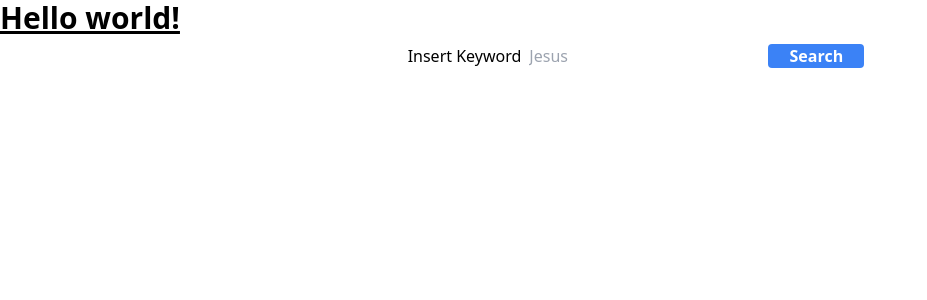
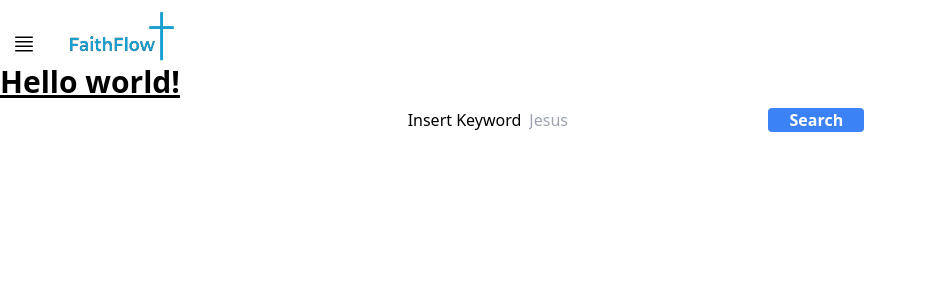
Before and after one commit to Felpo123/Faithflow, a React (Vite) app in the folder Faithflow/: page / in a window 1280 px wide. Shown: the top 300 px of the page, without its empty margins (0-927 px from the left). Built offline with nearby package versions, Linux system fonts and the light colour scheme.

Commit message:
NavBar created, added Faithflow Logo

```diff
--- a/Faithflow/src/App.jsx
+++ b/Faithflow/src/App.jsx
@@ -1,9 +1,25 @@
 import { useState, useEffect } from "react";
 import { keywordService } from "./service/keyword.js";
+function Navbar(){
+  return(
+    <header className="flex items-center justify-start gap-4">
+      <svg xmlns="http://www.w3.org/2000/svg" viewBox="0 0 24 24"
+         fill="currentColor"className="w-12 h-12 pt-6"><path fillRule="evenodd"
+         d="M3 5.25a.75.75 0 01.75-.75h16.5a.75.75 0 010 1.5H3.75A.75.75 0 013 5.25zm0 4.5A.75.75 0 013.75
+         9h16.5a.75.75 0 010 1.5H3.75A.75.75 0 013 9.75zm0 4.5a.75.75 0 01.75-.75h16.5a.75.75 0 010 1.5H3.75a.75.75
+         0 01-.75-.75zm0 4.5a.75.75 0 01.75-.75h16.5a.75.75 0 010 1.5H3.75a.75.75 0 01-.75-.75z" clipRule="evenodd"/></svg>
+      <img src="public\faithflow.png" alt="Faithflow Logo" className="w-28 h-16 aspect-auto pt-2"/>
 
+    </header>
+
+  );
+
+}
 function App() {
   const [search, setSearch] = useState("");
   const [result, setResult] = useState("");
+
+
 
   const handleSubmit = async (e) => {
     e.preventDefault();
@@ -18,6 +34,7 @@ function App() {
   };
   return (
     <>
+      <Navbar></Navbar>
       <h1 className="text-3xl font-bold underline">Hello world!</h1>
       <form
         className="flex justify-center items-center"
```
Also changed, not shown: Faithflow/public/faithflow.png (added).
